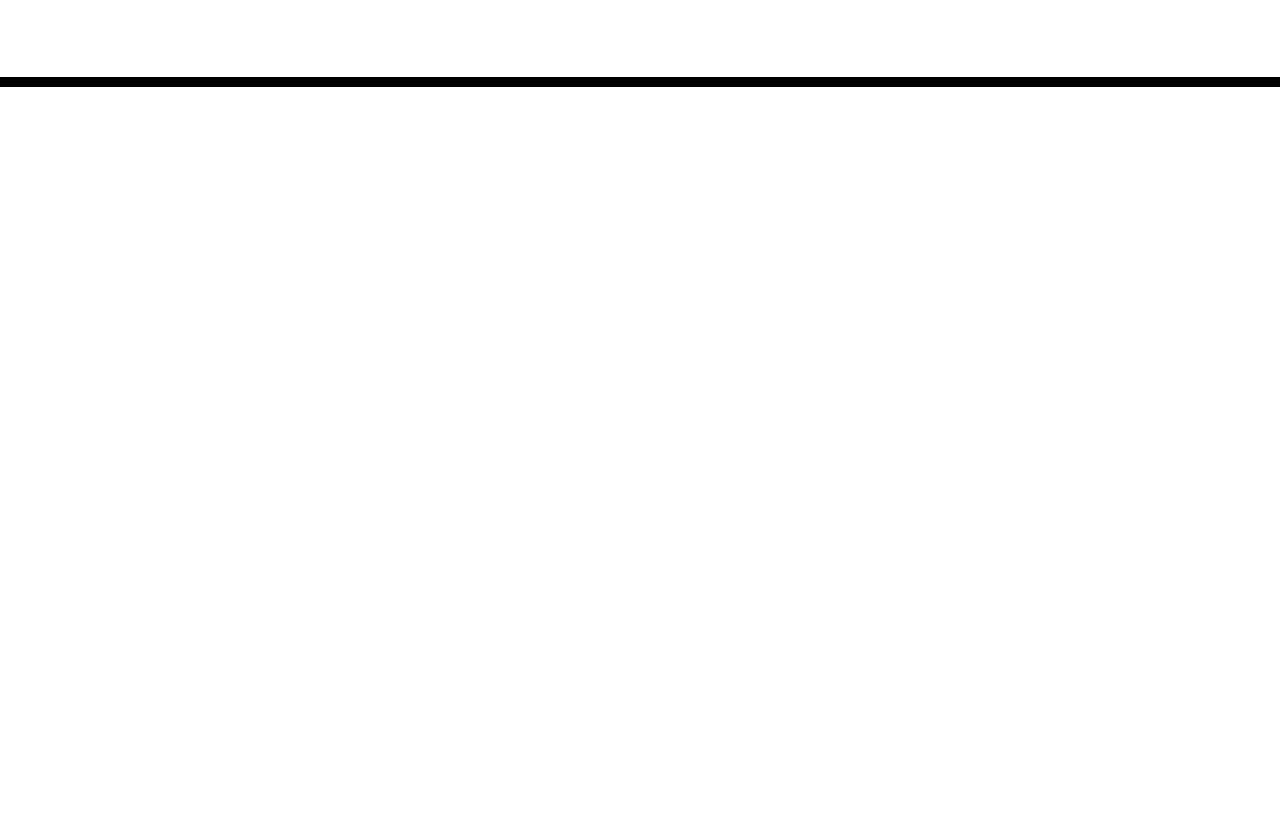
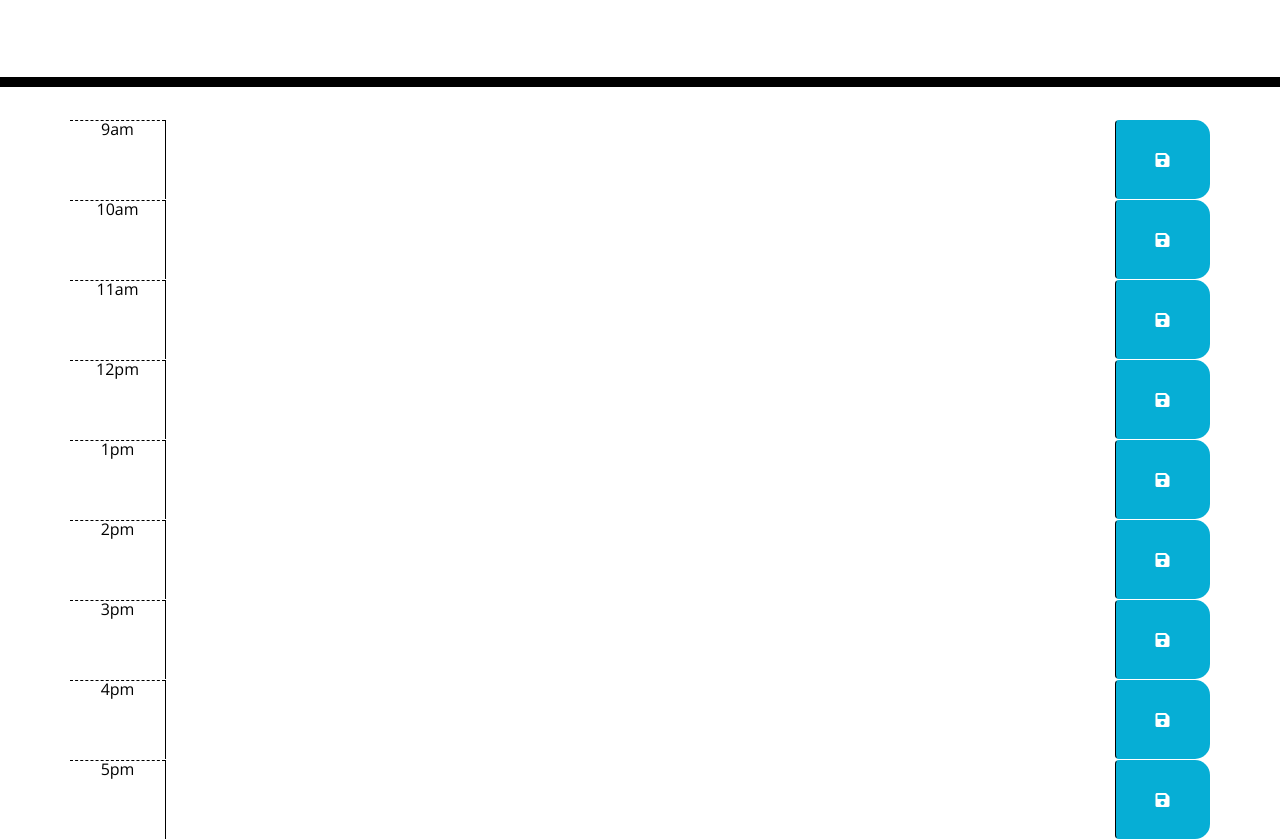
Before and after one commit to Anagha778/day-scheduler, a plain HTML site: page index.html in a window 1280 px wide. Shown: the part 181-1020 px from the top of the page. Before the commit the page ends 800 px from the top, so only its background shows below. Drawn offline with nearby package versions, Linux system fonts and the light colour scheme; files that its build step writes are made by us from their sources.

Commit message:
timeblocks html code added

```diff
--- a/index.html
+++ b/index.html
@@ -30,6 +30,51 @@
     </header>
     <div class="container">
       <!-- Timeblocks go here -->
+        <div id="9am" class="row time-block">
+          <div class="col-md-1 hour">9am</div>
+          <textarea class="col-md-10 description"></textarea>
+          <button type ="button" id="btn9" class="saveBtn btn col-md-1"><i class="fas fa-save"></i></button>
+        </div>
+        <div id="10am" class="row time-block">
+        <div class="col-md-1 hour">10am</div>
+            <textarea class="col-md-10 description"></textarea>
+            <button type ="button" id="btn9" class="saveBtn btn col-md-1"><i class="fas fa-save"></i></button>
+        </div>
+        <div id="11am" class="row time-block">
+        <div class="col-md-1 hour">11am</div>
+        <textarea class="col-md-10 description"></textarea>
+            <button type ="button" id="btn9" class="saveBtn btn col-md-1"><i class="fas fa-save"></i></button>
+        </div>
+        <div id="12pm" class="row time-block">
+        <div class="col-md-1 hour">12pm</div>
+            <textarea class="col-md-10 description"></textarea>
+            <button type ="button" id="btn9" class="saveBtn btn col-md-1"><i class="fas fa-save"></i></button>
+        </div>
+        <div id="1pm" class="row time-block">
+        <div class="col-md-1 hour">1pm</div>
+            <textarea class="col-md-10 description"></textarea>
+            <button type ="button" id="btn9" class="saveBtn btn col-md-1"><i class="fas fa-save"></i></button>
+        </div>
+        <div id="2pm" class="row time-block">
+        <div class="col-md-1 hour">2pm</div>
+            <textarea class="col-md-10 description"></textarea>
+            <button type ="button" id="btn9" class="saveBtn btn col-md-1"><i class="fas fa-save"></i></button>
+        </div>
+        <div id="3pm" class="row time-block">
+        <div class="col-md-1 hour">3pm</div>
+            <textarea class="col-md-10 description"></textarea>
+            <button type ="button" id="btn9" class="saveBtn btn col-md-1"><i class="fas fa-save"></i></button>
+        </div>
+        <div id="4pm" class="row time-block">
+        <div class="col-md-1 hour">4pm</div>
+            <textarea class="col-md-10 description"></textarea>
+            <button type ="button" id="btn9" class="saveBtn btn col-md-1"><i class="fas fa-save"></i></button>
+        </div>
+        <div id="5pm" class="row time-block">
+        <div class="col-md-1 hour">5pm</div>
+            <textarea class="col-md-10 description"></textarea>
+            <button type ="button" id="btn9" class="saveBtn btn col-md-1"><i class="fas fa-save"></i></button>
+        </div>
     </div>
 
     <script src="https://code.jquery.com/jquery-3.4.1.min.js"></script>
```
